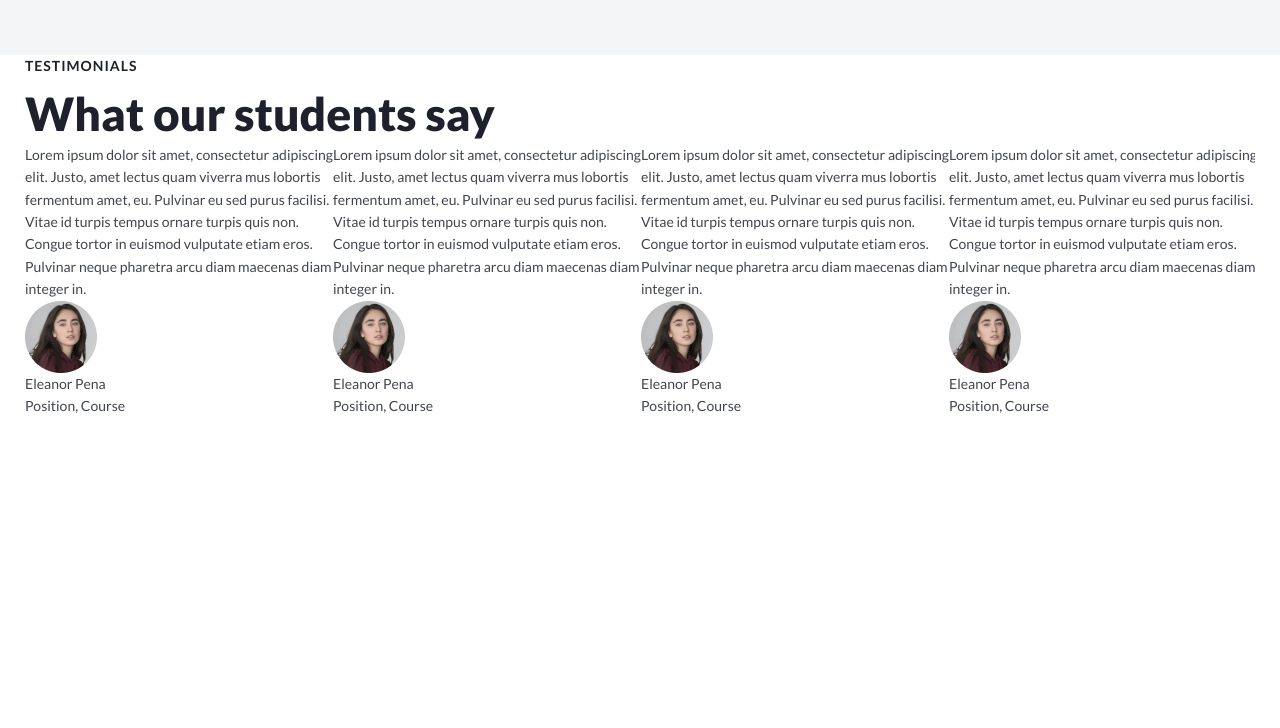
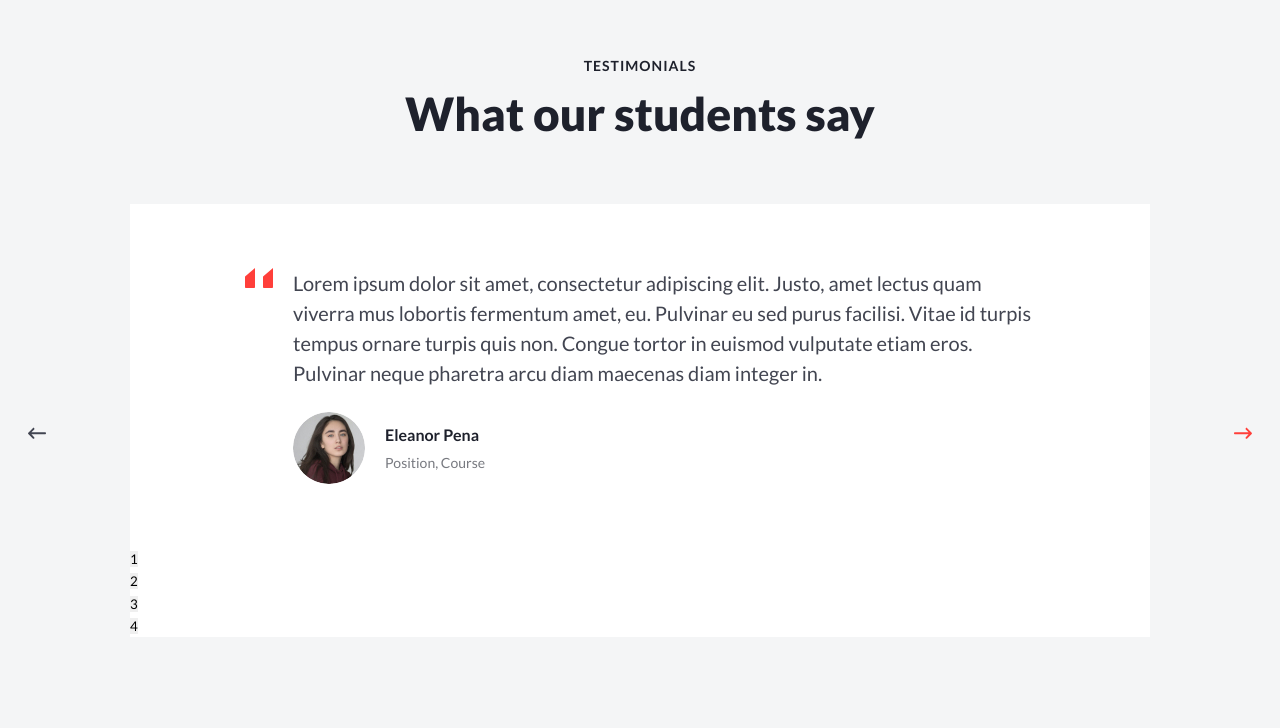
Before and after one commit to DanielMakaretti/Beginner, a plain HTML site: page Проект/index.html in a window 1280 px wide. Shown: the part 4832-5560 px from the top of the page. Before the commit the page ends 5444 px from the top, so only its background shows below. Drawn offline with nearby package versions, Linux system fonts and the light colour scheme.

Commit message:
two sectinon is slider

```diff
--- a/Проект/css/style.css
+++ b/Проект/css/style.css
@@ -680,25 +680,112 @@ fill: #fff;
 
 .main__testimonials {
 padding-bottom: 195px;
+background: #F4F5F6;
 }
 .testimonials {
 
  }
 .container { }
 .testimonials__inner {
+  position: relative;
+  margin: 0 auto;
 
 }
-.testimonials__heading { }
+.testimonials__heading {
+  margin-bottom: 60px;
+ }
 .heading { }
 .heading__subtittle { }
 .heading__tittle { }
-.testimonials__slider-wrapper { }
-.testimonials__slider { }
-.testimonials__slide { }
-.testimonials__slide-inner { }
-.testimonials__quote { }
-.testimonials__user { }
-.testimonials__avatar { }
+.testimonials__slider-wrapper {
+  background-color: #fff;
+  max-width: 1020px;
+  margin: auto;
+
+}
+.testimonials__slider {
+  margin: 0 auto;
+  background-color: #fff;
+
+ }
+
+.testimonials__slide {
+  padding: 64px;
+  background-color: #fff;
+  border-radius: 4px;
+}
+.testimonials__slide-inner {
+  max-width: 810px;
+  margin: 0 auto;
+  padding-left: 58px;
+
+ }
+.testimonials__quote {
+  position: relative;
+  margin-bottom: 24px;
+  font-size: 20px;
+  line-height: 150%;
+ }
+ .testimonials__quote::before {
+content: "";
+position: absolute;
+top: 0;
+left: -48px;
+background: url(/Проект/images/Decoration/braces.svg) 0 0 / 100% no-repeat;
+width: 28px;
+height: 20px;
+ }
+.testimonials__user {
+  display: flex;
+  align-items: center;
+ }
+.testimonials__avatar {
+  border-radius: 50%;
+  overflow: hidden;
+  margin-right: 20px;
+ }
 .testimonials__info { }
-.testimonials__info-name { }
-.testimonials__info-position { }
+.testimonials__info-name {
+  font-size: 16px;
+  font-weight: 700;
+  line-height: 160%;
+  color: #1E212C;
+  margin-bottom: 4px;
+}
+.testimonials__info-position {
+  font-size: 14px;
+font-weight: 400;
+line-height: 150%;
+color: #787A80;
+ }
+ .testimonials__arrow {
+position: absolute;
+top: 0;
+transform: translateY(15%);
+bottom: 0;
+width: 50px;
+display: flex;
+align-items: center;
+ }
+ .testimonials__arrow svg{
+  border-radius: 50%;
+  transition: all .3s;
+}
+.testimonials__arrow:hover svg {
+  background: #ff3f3a;
+  box-shadow: 0 0 0 15px #ff3f3a;
+}
+.testimonials__arrow path {
+  transition: all .3s;
+}
+.testimonials__arrow:hover path {
+  fill: #fff;
+}
+ .testimonials__prev {
+left: 0px;
+justify-self: flex-start;
+ }
+ .testimonials__next {
+  right: 0;
+  justify-content: flex-end;
+ }
--- a/Проект/index.html
+++ b/Проект/index.html
@@ -635,7 +635,7 @@
     <section class="main__testimonials testimonials">
         <div class="container">
             <div class="testimonials__inner">
-                <div class="testimonials__heading heading">
+                <div class="testimonials__heading heading heading--text-center">
                     <p class="heading__subtittle">TESTIMONIALS</p>
                     <h2 class="heading__tittle">What our students say</h2>
                 </div>
@@ -727,34 +727,28 @@
                                     <div class="testimonials__info">
                                         <div class="testimonials__info-name">Eleanor Pena</div>
                                         <div class="testimonials__info-position">Position, Course
-                            </div>
-                        </div>
-                    </div>
-                </div>
-            </div>
-        <div class="testimonials__slide">
-            <div class="testimonials__slide-inner">
-                <blockquote class="testimonials__quote">
-                    Lorem ipsum dolor sit amet, consectetur adipiscing elit. Justo,
-                    amet lectus quam viverra mus lobortis fermentum amet, eu.
-                    Pulvinar eu sed purus facilisi.
-                    Vitae id turpis tempus ornare turpis quis non. Congue tortor
-                    in euismod vulputate etiam eros.
-                    Pulvinar neque pharetra arcu diam maecenas diam integer in.
-                </blockquote>
-                <div class="testimonials__user">
-                    <div class="testimonials__avatar">
-                        <img src="/Проект/images/icons/image.jpg" alt="">
-                    </div>
-                    <div class="testimonials__info">
-                        <div class="testimonials__info-name">Eleanor Pena</div>
-                        <div class="testimonials__info-position">Position, Course
+
                                         </div>
                                     </div>
                                 </div>
                             </div>
                         </div>
                     </div>
+                </div>
+                <a class="testimonials__arrow testimonials__prev" href="#">
+                    <svg width="24" height="24" viewBox="0 0 24 24" fill="none" xmlns="http://www.w3.org/2000/svg">
+                        <path fill-rule="evenodd" clip-rule="evenodd"
+                            d="M9.20711 17.2071C8.81658 17.5976 8.18342 17.5976 7.79289 17.2071L3.29289 12.7071C2.90237 12.3166 2.90237 11.6834 3.29289 11.2929L7.79289 6.79289C8.18342 6.40237 8.81658 6.40237 9.20711 6.79289C9.59763 7.18342 9.59763 7.81658 9.20711 8.20711L6.41421 11L20 11C20.5523 11 21 11.4477 21 12C21 12.5523 20.5523 13 20 13L6.41421 13L9.20711 15.7929C9.59763 16.1834 9.59763 16.8166 9.20711 17.2071Z"
+                            fill="#424551" />
+                    </svg>
+                </a>
+                <a class="testimonials__arrow testimonials__next" href="#">
+                    <svg width="24" height="24" viewBox="0 0 24 24" fill="none" xmlns="http://www.w3.org/2000/svg">
+                        <path fill-rule="evenodd" clip-rule="evenodd"
+                            d="M14.7929 6.79289C15.1834 6.40237 15.8166 6.40237 16.2071 6.79289L20.7071 11.2929C21.0976 11.6834 21.0976 12.3166 20.7071 12.7071L16.2071 17.2071C15.8166 17.5976 15.1834 17.5976 14.7929 17.2071C14.4024 16.8166 14.4024 16.1834 14.7929 15.7929L17.5858 13H4C3.44772 13 3 12.5523 3 12C3 11.4477 3.44772 11 4 11H17.5858L14.7929 8.20711C14.4024 7.81658 14.4024 7.18342 14.7929 6.79289Z"
+                            fill="#FF3F3A" />
+                    </svg>
+                </a>
         </div>
         </div>
         </div>
--- a/Проект/main.js
+++ b/Проект/main.js
@@ -24,18 +24,17 @@ waitForAnimate: false,
       e.preventDefault()
       $('.team__slider').slick('slickNext')
     });
+
     $('.testimonials__slider').slick({
       arrows: false,
-slidesToShow: 4,
+      dots: true,
       Infinite: true,
-draggable: false,
-waitForAnimate: false,
 });
-    $('.testimonials__slider-prev').on('click', function (e) {
+$('.testimonials__prev').on('click', function (e) {
   e.preventDefault()
   $('.testimonials__slider').slick('slickPrev')
 });
-    $('.testimonials__slider-next').on('click', function (e) {
+$('.testimonials__next').on('click', function (e) {
   e.preventDefault()
   $('.testimonials__slider').slick('slickNext')
 });
```
Also changed, not shown: Проект/images/Decoration/braces.svg (added). Lines whose indentation alone changed are shown as unchanged.
